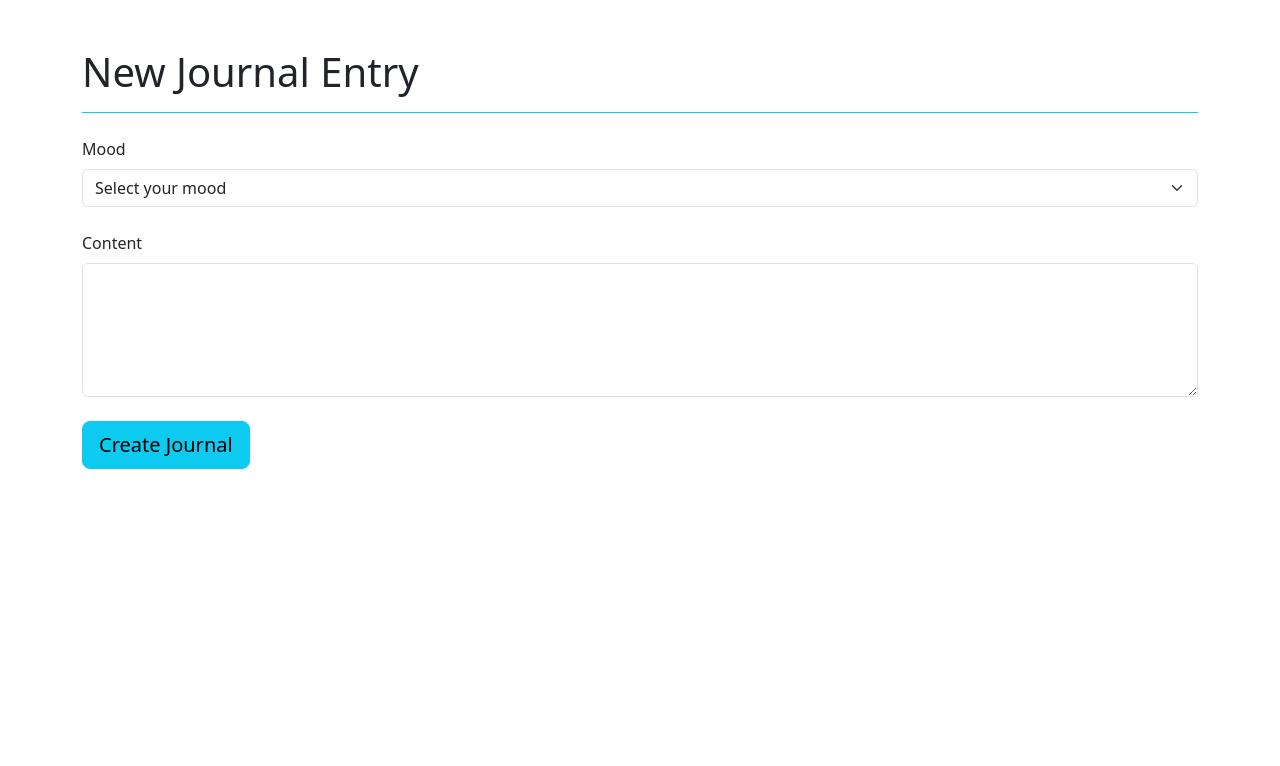
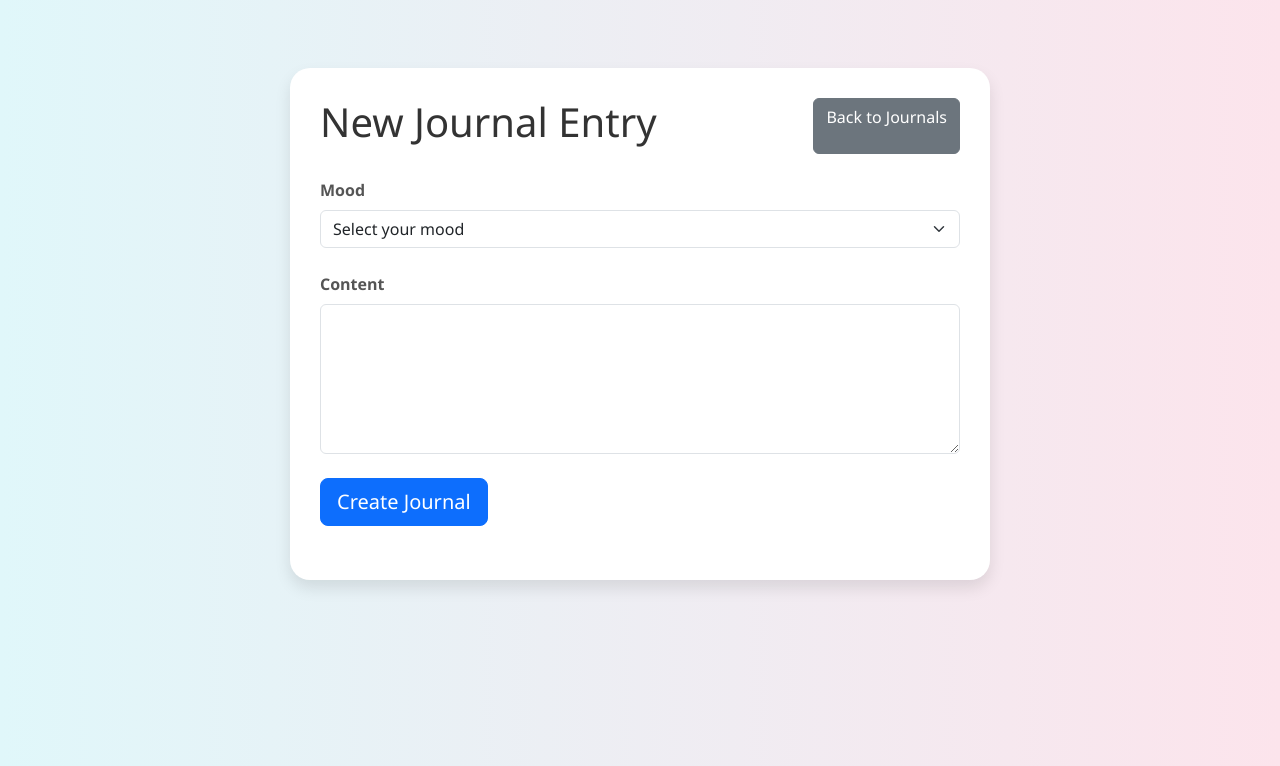
Before and after one commit to Rajaram1307/MentalHealthChatbot, a Flask app: page /create_journal in a window 1280 px wide. Shown: the top 766 px of the page. Run offline with Flask 3, Linux system fonts and the light colour scheme; the visitor is signed in with stand-in values (Sample User, id 1).

Commit message:
Update create_journal.html

```diff
--- a/templates/create_journal.html
+++ b/templates/create_journal.html
@@ -1,4 +1,3 @@
-<!-- templates/create_journal.html -->
 <!DOCTYPE html>
 <html lang="en">
 <head>
@@ -6,15 +5,16 @@
     <meta name="viewport" content="width=device-width, initial-scale=1.0">
     <title>Create New Journal</title>
     <link href="https://cdn.jsdelivr.net/npm/bootstrap@5.3.0/dist/css/bootstrap.min.css" rel="stylesheet">
+    <link rel="stylesheet" href="{{ url_for('static', filename='css/journals.css') }}">
 </head>
 <body>
     <div class="container journal-form mt-5">
+        <div class="d-flex justify-content-between mb-4">
+            <h1>New Journal Entry</h1>
+            <a href="{{ url_for('journal') }}" class="btn btn-secondary">Back to Journals</a>
+        </div>
+
         <form id="journalForm">
-            <fieldset class="form-group">
-                <legend class="border-bottom border-info mb-4 pb-2">
-                    <h1>New Journal Entry</h1>
-                </legend>
-
             <div class="form-group mb-4">
                 <label for="mood" class="form-label">Mood</label>
                 <select class="form-select" id="mood" name="mood" required>
@@ -31,10 +31,9 @@
                 <label for="content" class="form-label">Content</label>
                 <textarea class="form-control" id="content" name="content" rows="5" required></textarea>
             </div>
-            </fieldset>
 
             <div class="form-group mb-4">
-                <button type="submit" class="btn btn-info btn-lg">Create Journal</button>
+                <button type="submit" class="btn btn-primary btn-lg">Create Journal</button>
             </div>
         </form>
     </div>
@@ -52,16 +51,21 @@
 
             fetch('/api/journals', {
                 method: 'POST',
-                headers: { 'Content-Type': 'application/json' },
+                headers: {
+                    'Content-Type': 'application/json',
+                    'Accept': 'application/json'
+                },
                 body: JSON.stringify({ mood, content })
             })
             .then(response => {
-                if (!response.ok) throw new Error('Failed to create journal');
+                if (!response.ok) {
+                    return response.json().then(err => { throw new Error(err.error || 'Failed to create journal') });
+                }
                 return response.json();
             })
             .then(data => {
                 alert(data.message);
-                window.location.href = '/main.html';
+                window.location.href = '/main';
             })
             .catch(error => {
                 alert("Error: " + error.message);
```
Lines whose indentation alone changed are shown as unchanged.
